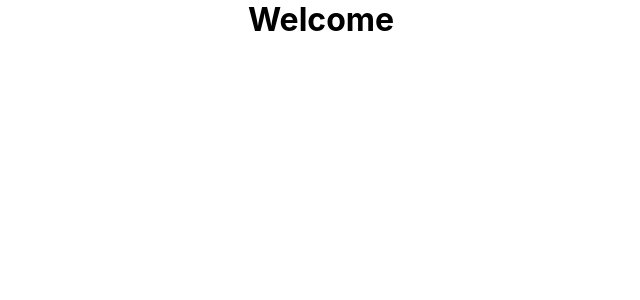
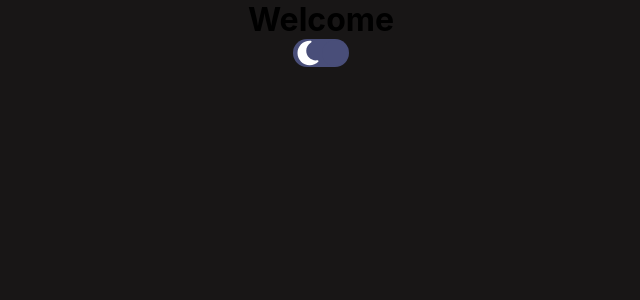
Before and after one commit to druckmax/never-gonna-GIF-you-up, a React (Create React App) app: page / in a window 1280 px wide. Shown: the top 300 px of the page, without its empty margins (319-959 px from the left). Built offline with nearby package versions, Linux system fonts and the light colour scheme; the HTML template or start-up script is replaced by a standard one.

Commit message:
switch done

```diff
--- a/package.json
+++ b/package.json
@@ -10,6 +10,7 @@
     "react-dom": "^18.2.0",
     "react-router-dom": "^6.3.0",
     "react-scripts": "^5.0.1",
+    "react-switch": "^7.0.0",
     "web-vitals": "^2.1.4"
   },
   "scripts": {
--- a/src/App.js
+++ b/src/App.js
@@ -1,10 +1,30 @@
+import React, {createContext,useState} from 'react';
+import MySwitch from './components/mySwitch';
+
 import './App.scss';
 
+
+export const ThemeContext= createContext(null);
+
+
 function App() {
+  const [theme, setTheme]= useState("dark");
+
+  const toggleTheme= () => setTheme((curr)=>(curr==="light" ? "dark":"light"));
+  ;
   return (
-    <div className='wrapper'>
+    <ThemeContext.Provider value={{theme, toggleTheme}}>
+    <div className='wrapper' id={theme}>
       <h1>Welcome</h1>
+      <div className= 'switch'>
+
+
+
+         {<MySwitch toggleTheme={toggleTheme} checked={theme === "dark"}/> }
+
+        </div>
       </div>
+      </ThemeContext.Provider>
   );
 }
 
--- a/src/App.scss
+++ b/src/App.scss
@@ -1,3 +1,18 @@
+
+
+
+
 .wrapper {
   text-align: center;
+  width: 100vw;
+  height: 100vh;
+
 }
+
+#light{
+  background-color: white;
+}
+
+#dark{
+  background-color: rgb(24, 22, 22);
+}
--- /dev/null
+++ b/src/components/mySwitch.js
@@ -0,0 +1,30 @@
+import React from "react";
+import Switch from "react-switch";
+import moon from "../image/moon-solid.svg"
+
+
+
+export default function MySwitch ({toggleTheme, checked}){
+
+return (
+    <Switch
+            checked={checked}
+            onChange={toggleTheme}
+            onColor="#494E79"
+            offColor="#FFC794"
+            offHandleColor="#000000"
+            onHandleColor="#494E79"
+            uncheckedIcon={false}
+            checkedIcon={
+              <img alt="logo" src={moon} height="100%" width="100%" style={{filter:"invert(1)"}}/>
+            }
+            // boxShadow="0px 1px 5px rgba(0, 0, 0, 0.6)"
+            // activeBoxShadow="0px 0px 1px 10px rgba(0, 0, 0, 0.2)"
+            // height={20}
+            // width={48}
+            className="react-switch"
+            id="material-switch"
+          />
+)
+
+}
```
Also changed, not shown: src/components/switch.css (added, +74 -0 lines), src/image/moon-solid.svg (added), 1 other file (tests, documents, lock files or other folders).
